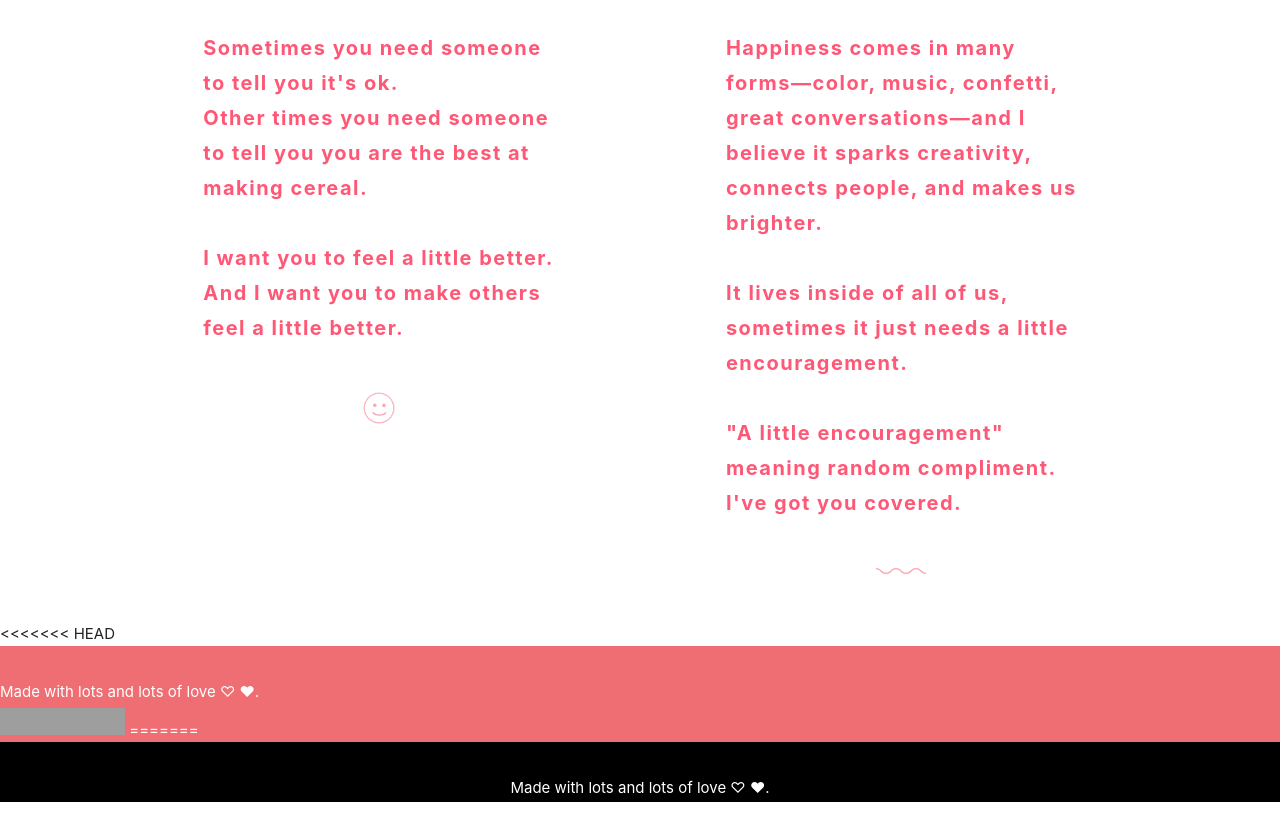
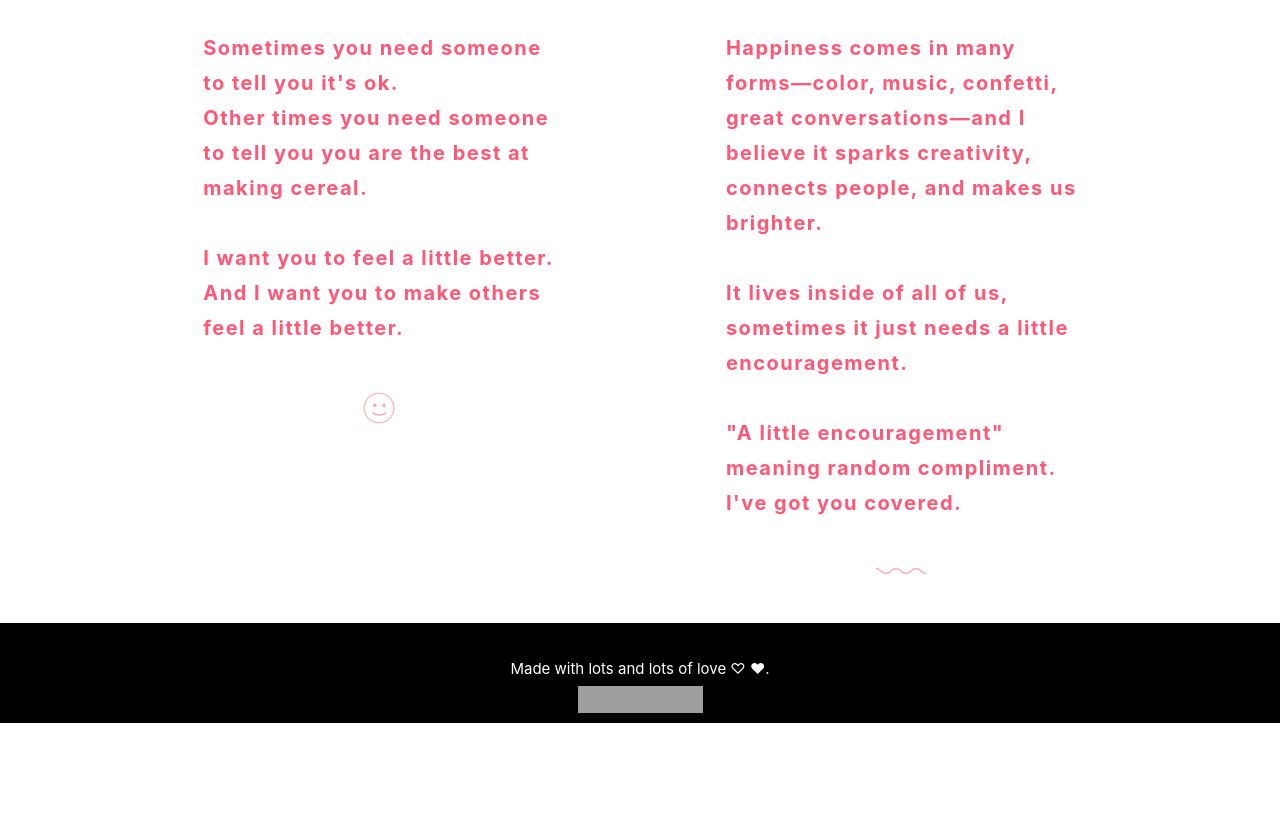
Before and after one commit to melfp2311/compliment-generator, a plain HTML site: page about.html in a window 1280 px wide. Shown: the part 101-928 px from the top of the page. After the commit the page ends 824 px from the top, so only its background shows below. Drawn offline with nearby package versions, Linux system fonts and the light colour scheme; grey boxes are pictures that could not be loaded.

Commit message:
fixed footer style

```diff
--- a/about.html
+++ b/about.html
@@ -75,14 +75,9 @@
 </div>
 </main>
 
-<<<<<<< HEAD
 <footer class="page-footer">
     <p>Made with lots and lots of love ♡ ♥.</p>
     <a href="https://www.producthunt.com/posts/random-compliment-generator?utm_source=badge-featured&utm_medium=badge&utm_souce=badge-random-compliment-generator" target="_blank"><img src="https://api.producthunt.com/widgets/embed-image/v1/featured.svg?post_id=203460&theme=dark" alt="Random compliment generator - Sometimes we need a little encouragement. You're covered. | Product Hunt" style="width: 125px; height: 27px;" width="125" height="27" /></a>
-=======
-<footer class="page-footer" style="background-color: black; height: 60px">
-    <p style="color: white; text-align: center;">Made with lots and lots of love ♡ ♥.</p>
->>>>>>> d4ff5f593dd858ab3d2233d4d51071df4ab553d6
 </footer>
 
     <script src="https://code.jquery.com/jquery-3.4.1.min.js"></script>
--- a/style.css
+++ b/style.css
@@ -32,7 +32,6 @@ p {
   vertical-align: middle;
   margin-bottom: 5px;
 }
-<<<<<<< HEAD
 
 .page-footer {
   background-color: black;
@@ -40,6 +39,3 @@ p {
   color: white;
   text-align: center;
 }
-
-=======
->>>>>>> d4ff5f593dd858ab3d2233d4d51071df4ab553d6
```
Also changed, not shown: index.html (+0 -9 lines).
